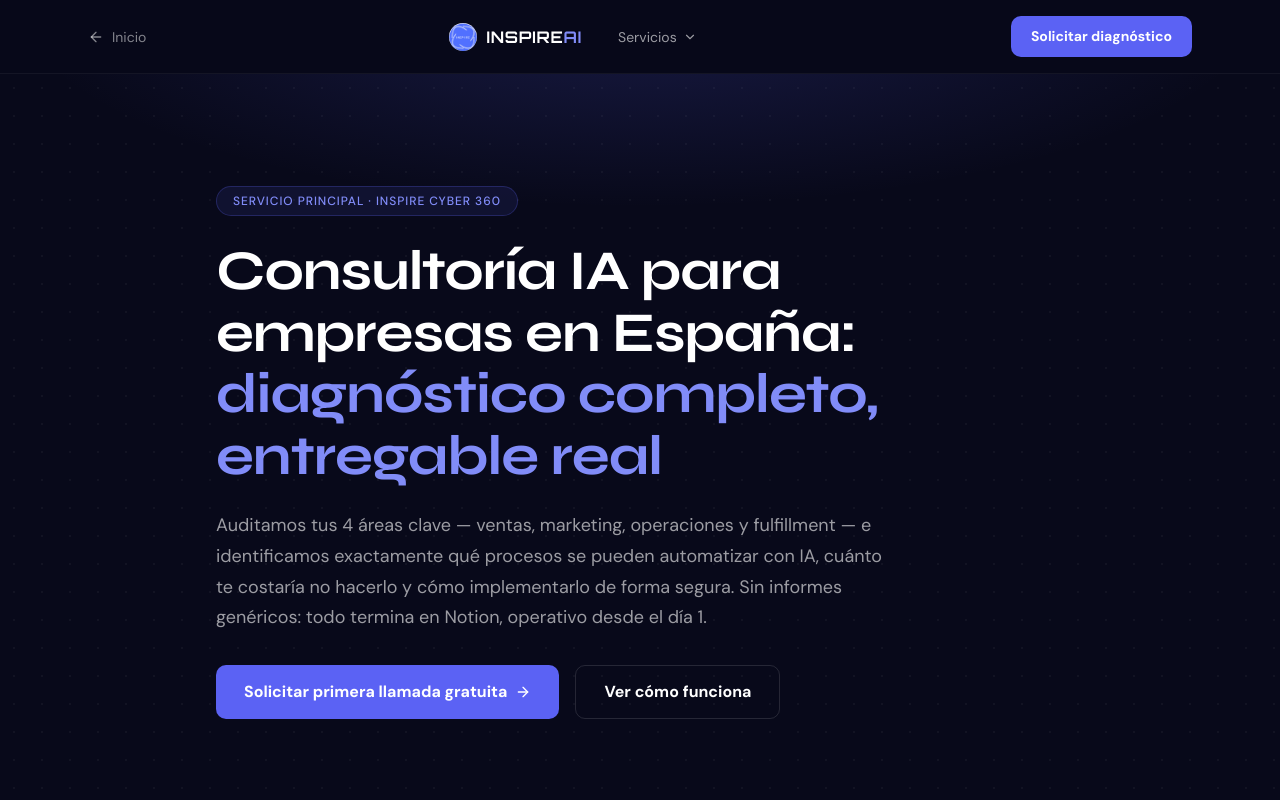
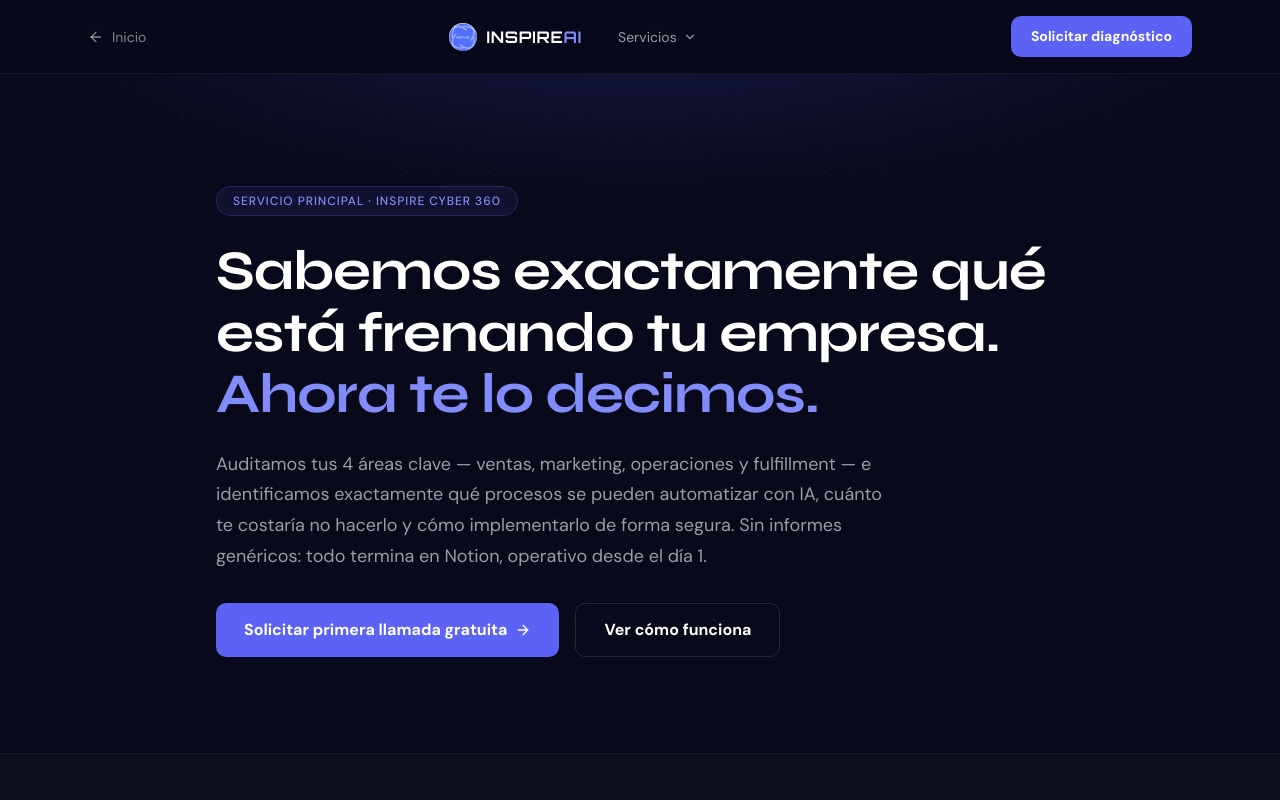
Before and after one commit to inspireai360/InspireAI, a Next.js app: page /consultoria-ia-empresas in a window 1280 px wide. Shown: the top 800 px of the page. Built offline with nearby package versions, Linux system fonts and the light colour scheme.

Commit message:
feat: nuevo H1 consultoría IA — sin España, más directo

```diff
--- a/app/consultoria-ia-empresas/page-client.tsx
+++ b/app/consultoria-ia-empresas/page-client.tsx
@@ -25,8 +25,8 @@ export default function ConsultoriaIA() {
             </motion.div>
             <motion.h1 variants={fadeUp} className="font-heading font-bold text-white mb-6"
               style={{ fontSize: "clamp(2rem,5vw,3.5rem)", lineHeight: 1.1, letterSpacing: "-0.02em" }}>
-              Consultoría IA para empresas en España:<br />
-              <span style={{ color: "#818CF8" }}>diagnóstico completo, entregable real</span>
+              Sabemos exactamente qué está frenando tu empresa.<br />
+              <span style={{ color: "#818CF8" }}>Ahora te lo decimos.</span>
             </motion.h1>
             <motion.p variants={fadeUp} className="text-lg mb-8 max-w-2xl" style={{ color: "rgba(255,255,255,0.6)", lineHeight: 1.7 }}>
               Auditamos tus 4 áreas clave — ventas, marketing, operaciones y fulfillment — e identificamos
```
